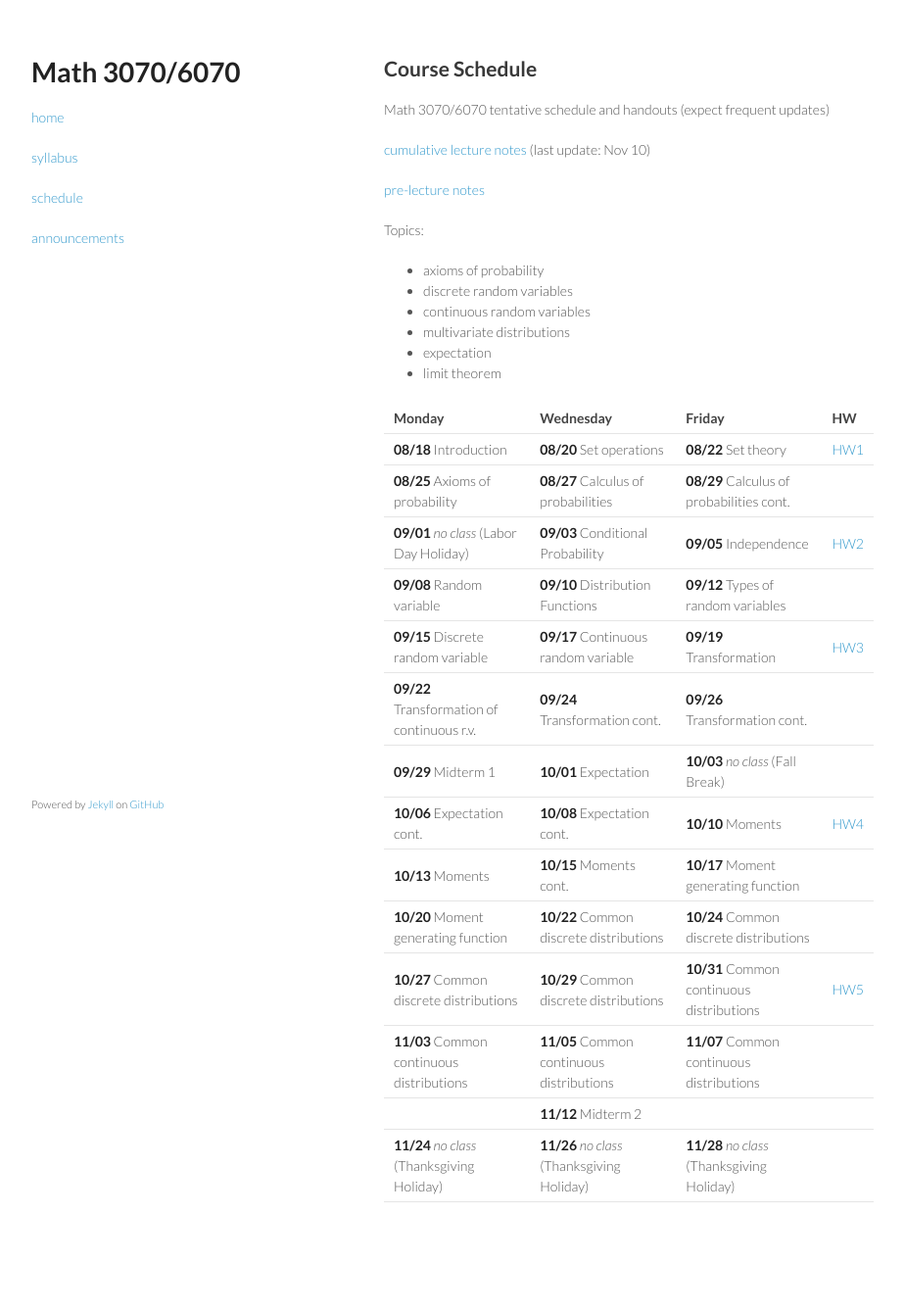
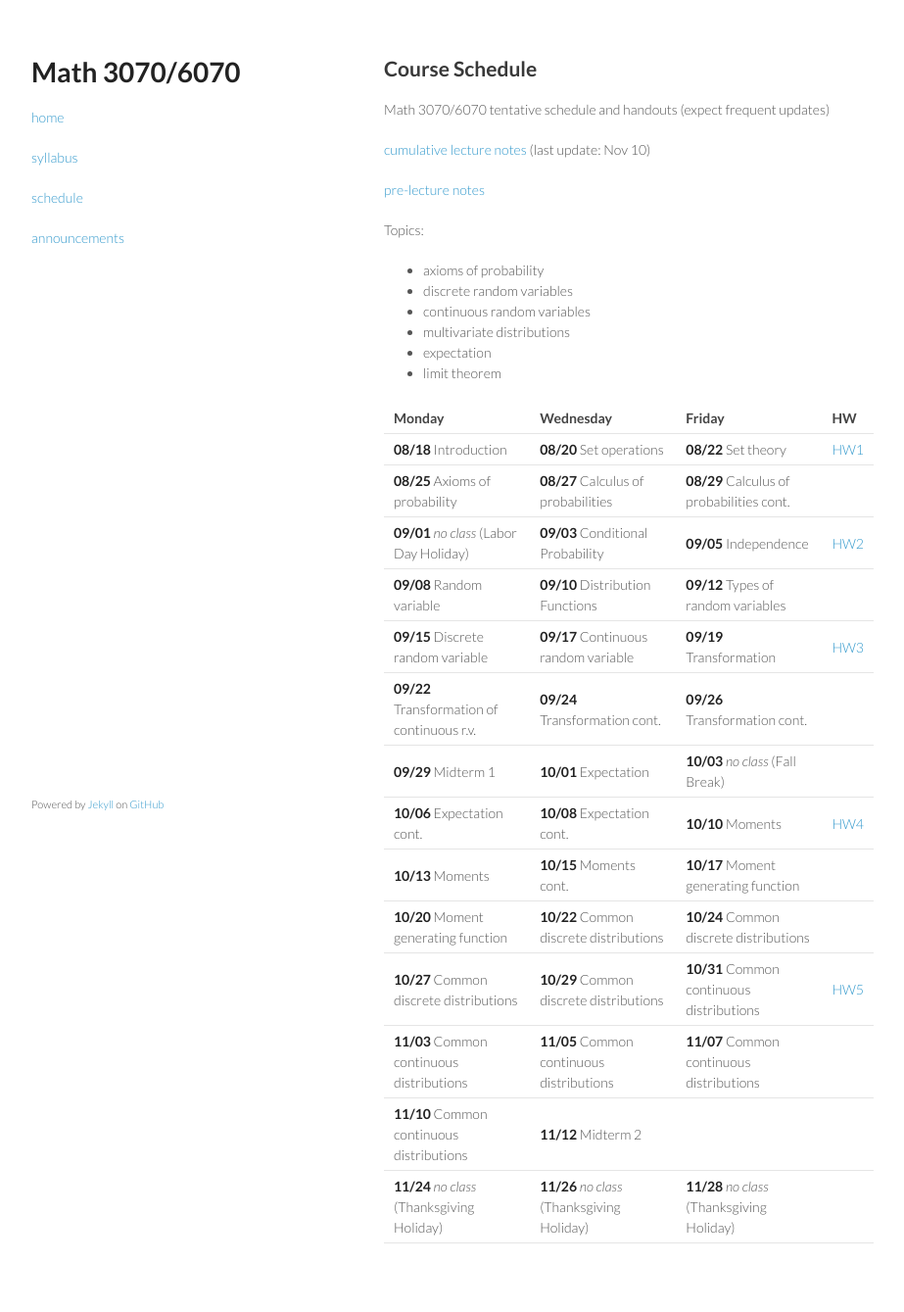
Before and after one commit to tulane-math-3070/2025Fall, a Jekyll site: the page built from schedule/schedule.md, in a window 1280 px wide. Shown: the whole page at 98% size, without its empty margins (178-1101 px from the left). Built offline with Jekyll 4.4.1, drawn with Linux system fonts in a browser that asks for light colours; before the commit the page ends 1297 px from its top, so only the background shows below that.

```diff
--- a/schedule/schedule.md
+++ b/schedule/schedule.md
@@ -38,5 +38,5 @@ Topics:
 | **10/20** Moment generating function | **10/22** Common discrete distributions | **10/24** Common discrete distributions | |
 | **10/27** Common discrete distributions | **10/29** Common discrete distributions | **10/31** Common continuous distributions | [HW5](../HW/HW5/HW5.pdf) |
 | **11/03** Common continuous distributions | **11/05** Common continuous distributions | **11/07** Common continuous distributions | |
-| | **11/12** Midterm 2 | | |
+| **11/10** Common continuous distributions | **11/12** Midterm 2 | | |
 | **11/24** _no class_ (Thanksgiving Holiday) | **11/26**  _no class_ (Thanksgiving Holiday) | **11/28**  _no class_ (Thanksgiving Holiday) | |
```
Also changed, not shown: 2 other files.
